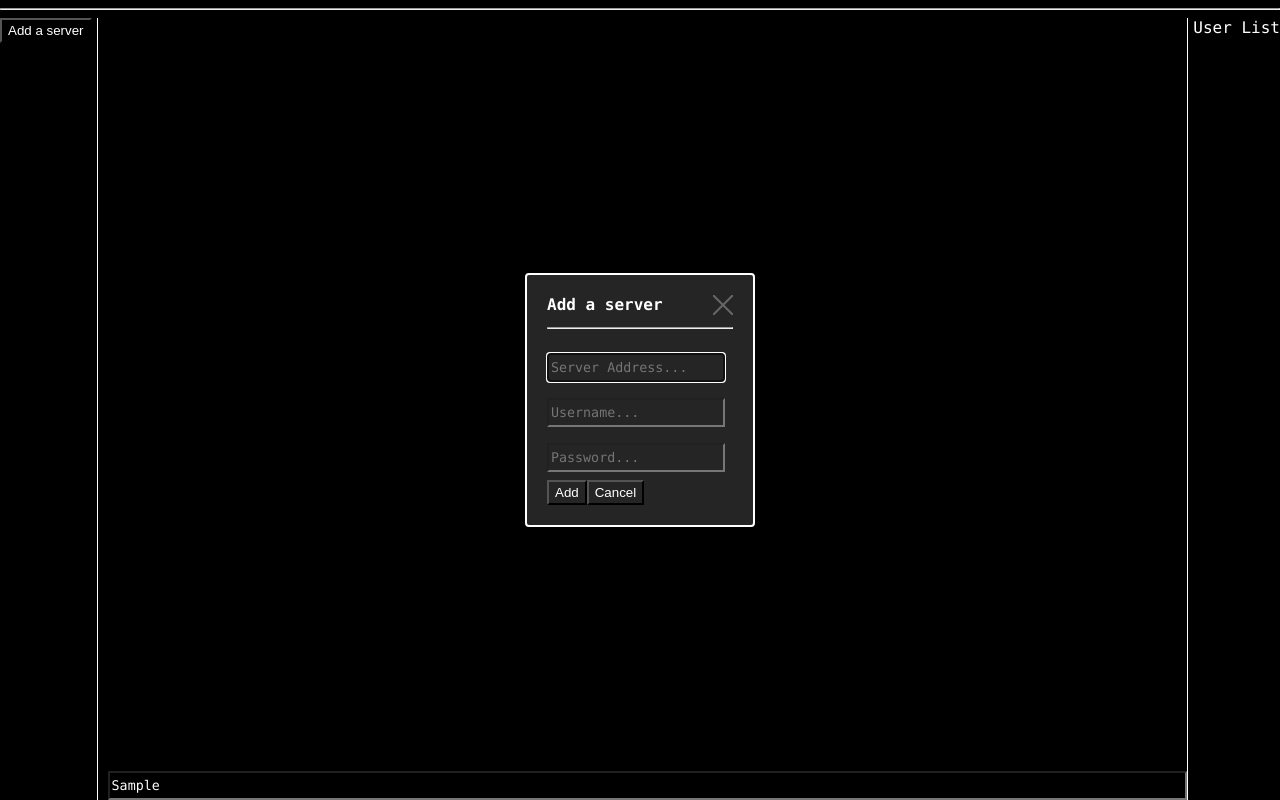
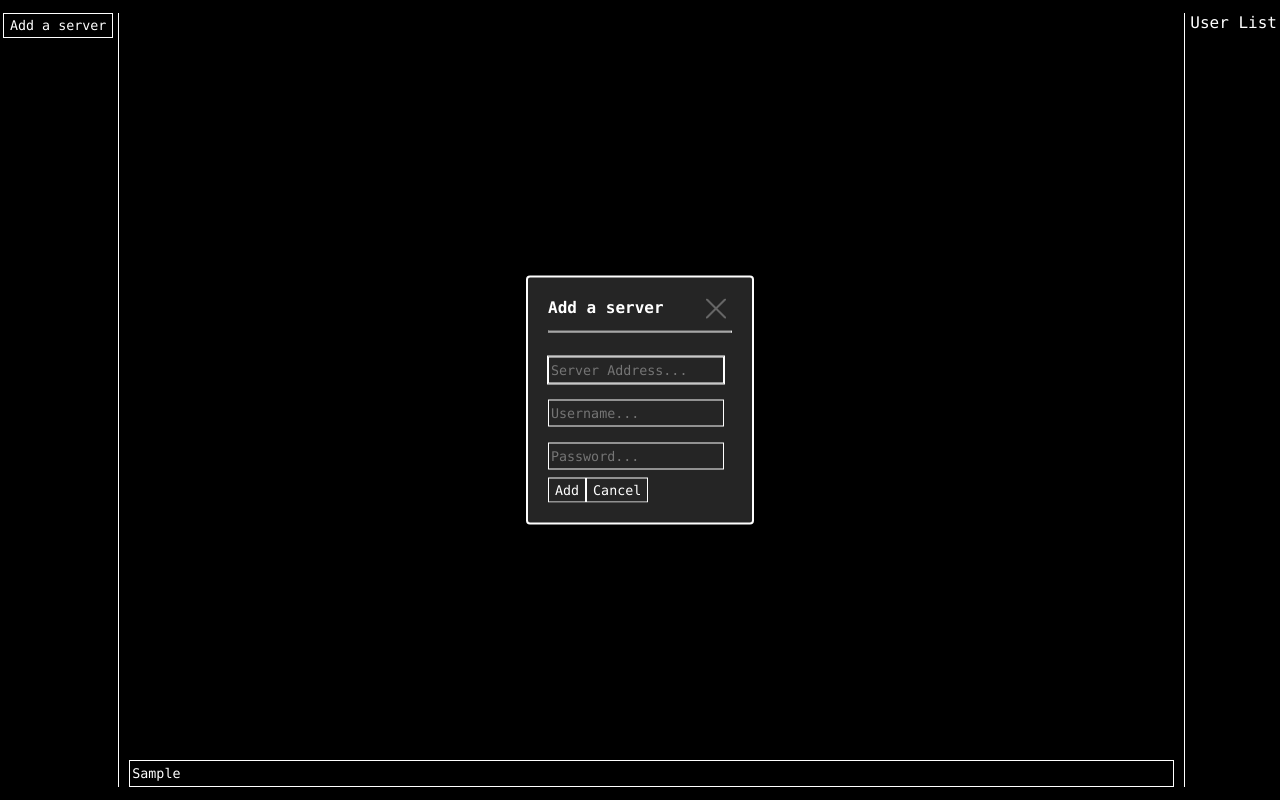
Before and after one commit to burace17/chatclient-web, a React (Create React App) app: page / in a window 1280 px wide. Both pictures are taken after typing "Sample" into the empty fields and a click on the button "Add a server". Built offline with nearby package versions, Linux system fonts and the light colour scheme.

Commit message:
Styling updates

```diff
--- a/src/App.css
+++ b/src/App.css
@@ -6,13 +6,15 @@
   display: flex;
   flex-direction: column;
   align-items: stretch;
-  min-height: 100vh;
+  min-height: 98vh;
+  margin: 3px;
 }
 .App-container {
   display: flex;
   flex-direction: row;
   color: #ffffff;
   flex: 2 1 auto;
+  margin-top: 10px;
 }
 
 .App-text {
--- a/src/components/AddServerDialog.css
+++ b/src/components/AddServerDialog.css
@@ -34,8 +34,10 @@
     margin: 0;
 }
 
-.close {
-    padding-left: 30px;
+.close-button {
+    background-color: transparent;
+    border: 0;
+    margin-left: 30px;
 }
 
 .close:hover {
--- a/src/components/AddServerDialog.tsx
+++ b/src/components/AddServerDialog.tsx
@@ -50,12 +50,12 @@ class AddServerDialog extends React.Component<Properties, State> {
                     className="modal" overlayClassName="content" shouldCloseOnOverlayClick={false}>
                 <div className="content-header">
                     <h4 className="close-header">Add a server</h4>
-                    <a onClick={discard}>
+                    <button onClick={discard} className="close-button">
                         <svg viewBox="0 0 1 1" height="20" width="20" opacity="0.3" className="close">
                             <line x1="0" y1="1" x2="1" y2="0" stroke="white" strokeWidth="0.1" />
                             <line x1="0" y1="0" x2="1" y2="1" stroke="white" strokeWidth="0.1" />
                         </svg>
-                    </a>
+                    </button>
                 </div>
                 <hr />
                 <form>
--- a/src/components/EntryBox.css
+++ b/src/components/EntryBox.css
@@ -1,7 +1,8 @@
 .entrybox-container {
-    width: 100%;
     display: flex;
     flex-direction: row;
+    margin-right: 10px;
+    margin-top: 5px;
 }
 
 .entrybox {
--- a/src/components/Header.tsx
+++ b/src/components/Header.tsx
@@ -8,7 +8,6 @@ function Header(props: Properties) {
     return (
         <div className="App-text">
             {props.channel}
-            <hr />
         </div>
     );
 }
--- a/src/components/MessageList.css
+++ b/src/components/MessageList.css
@@ -3,4 +3,15 @@
     list-style-type: none;
     overflow-y: auto;
     height: 88vh;
+    scrollbar-color: white transparent;
+    scrollbar-width: thin;
 }
+
+.message-list::-webkit-scrollbar {
+    width: 5px;
+}
+
+.message-list::-webkit-scrollbar-thumb {
+    background-color: white;
+    border-radius: 10px;
+}
--- a/src/components/ServerTree.css
+++ b/src/components/ServerTree.css
@@ -13,7 +13,8 @@ ul {
 }
 
 .channel-button {
-    background-color: transparent;
+    font-family: source-code-pro, Menlo, Monaco, Consolas, 'Courier New',
+        monospace;
     color: white;
     border: 0;
     height: 100%;
@@ -21,11 +22,10 @@ ul {
     padding: 0;
 }
 
+.channel-button-unselected {
+    background-color: transparent;
+}
+
 .channel-button-selected {
     background-color: blue;
-    color: white;
-    border: 0;
-    height: 100%;
-    width: 100%;
-    padding: 0;
 }
--- a/src/components/ServerTree.tsx
+++ b/src/components/ServerTree.tsx
@@ -42,7 +42,7 @@ class ServerTree extends React.Component<Properties, State> {
 
     private createChannelNameButton(address: string, name: string) {
         const selected = address === this.props.selectedChannel[0] && name === this.props.selectedChannel[1];
-        const className = selected ? "channel-button-selected" : "channel-button";
+        const className = selected ? "channel-button channel-button-selected" : "channel-button channel-button-unselected";
 
         return (
             <li key={name}>
--- a/src/components/util.css
+++ b/src/components/util.css
@@ -5,10 +5,18 @@
     height: 23px;
     font-family: source-code-pro, Menlo, Monaco, Consolas, 'Courier New',
         monospace;
+    border: 1px solid white;
 }
 
 .button {
+    font-family: source-code-pro, Menlo, Monaco, Consolas, 'Courier New',
+        monospace;
     background-color: transparent;
+    border: 1px solid white;
     color: white;
     height: 25px;
 }
+
+.button:hover {
+    background-color: grey;
+}
--- a/src/electron-main.js
+++ b/src/electron-main.js
@@ -22,6 +22,8 @@ function createWindow () {
 
   // Open the DevTools.
   mainWindow.webContents.openDevTools()
+
+  mainWindow.maximize();
 }
 
 // This method will be called when Electron has finished
--- a/src/index.css
+++ b/src/index.css
@@ -6,3 +6,8 @@ body {
   -moz-osx-font-smoothing: grayscale;
   margin: 0;
 }
+ *:focus {
+   outline-color: white;
+   outline-style: solid;
+   outline-width: thin;
+ }
```
